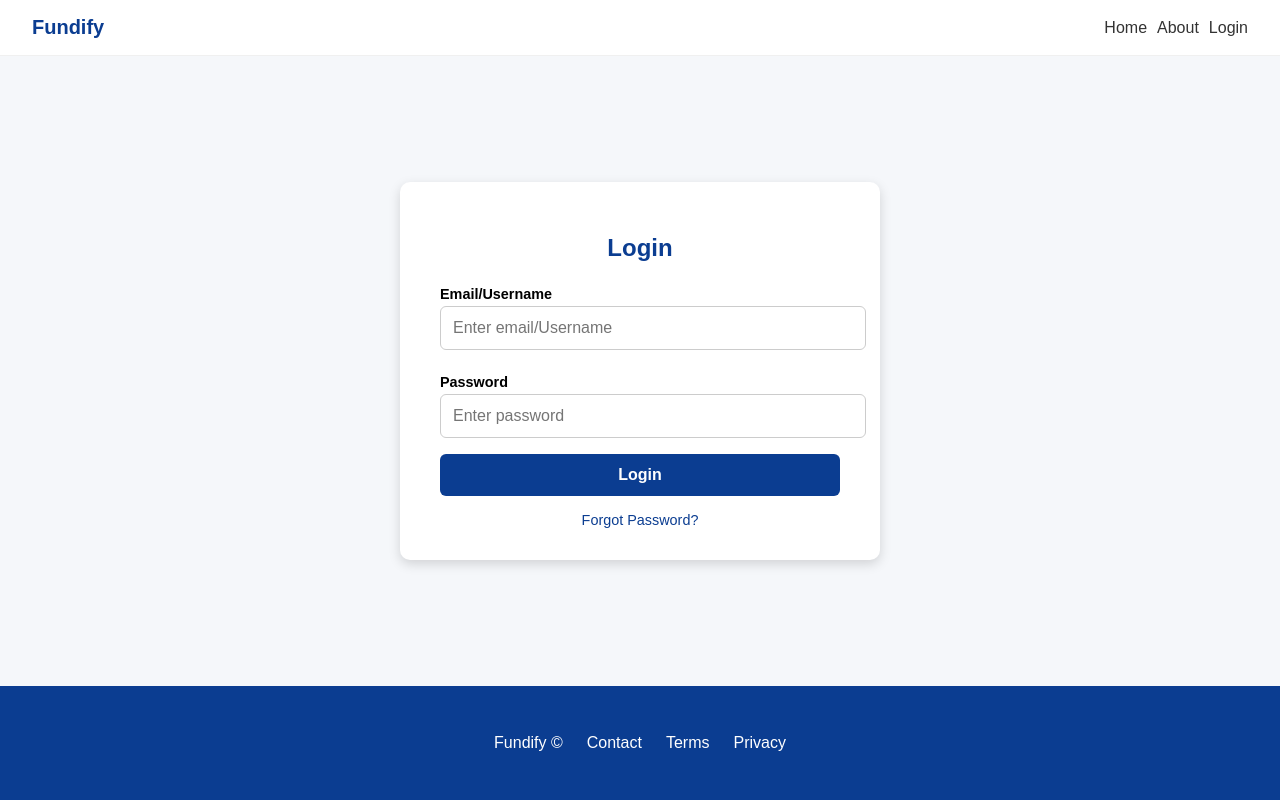
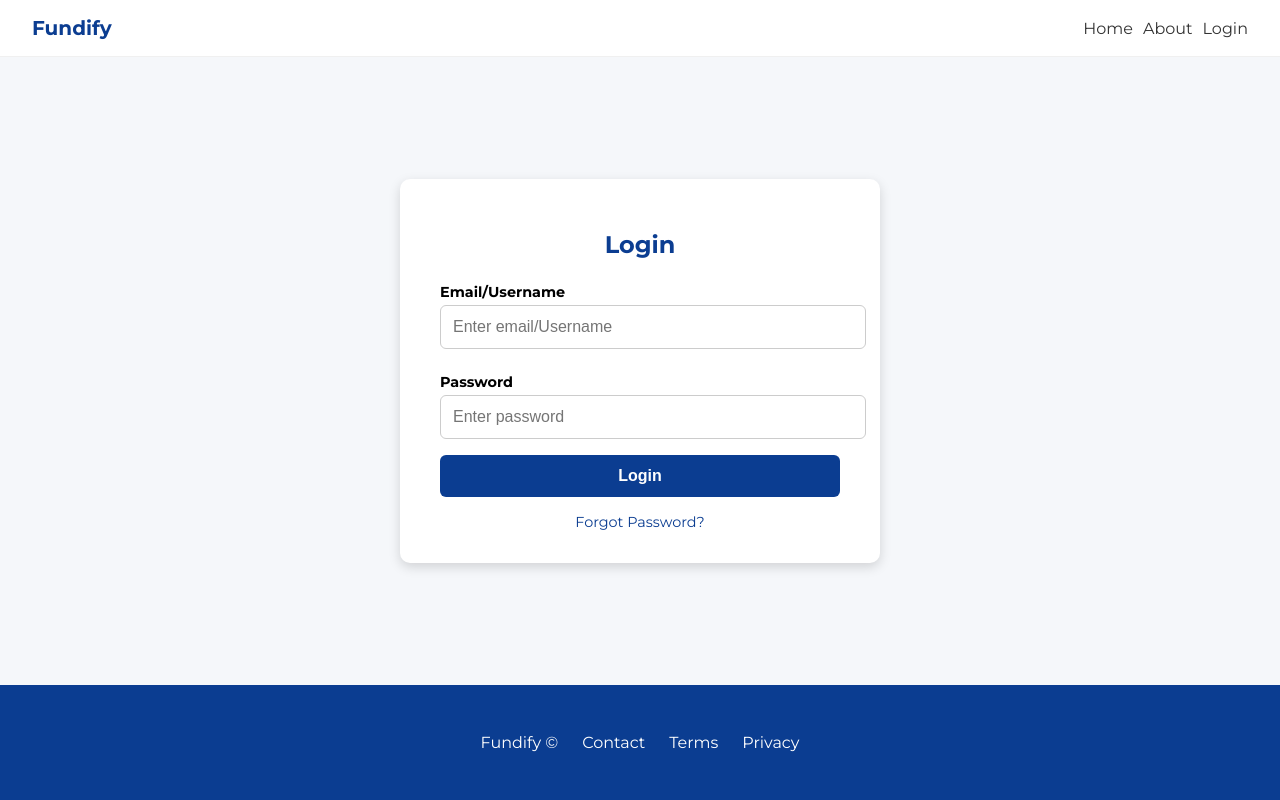
Before and after one commit to KingHazo/AC41004---Industrial-Team-Project, a PHP site: page /login/login.html in a window 1280 px wide. Run offline with PHP 8.4, Linux system fonts and the light colour scheme.

Commit message:
made the font consistent

```diff
--- a/Style.css
+++ b/Style.css
@@ -4,6 +4,7 @@ body {
     margin: 0;
     display: flex;
     flex-direction: column;
+    font-family: 'Montserrat', sans-serif;
 }
 
 /* pushes footer down */
--- a/about.html
+++ b/about.html
@@ -7,6 +7,7 @@
     <title>About</title>
     <link rel="stylesheet" href="Style.css">
     <link rel="stylesheet" href="navbar.css">
+    <link href="https://fonts.googleapis.com/css2?family=Montserrat:wght@400;500;600;700&display=swap" rel="stylesheet">
 </head>
 
 <body>
--- a/index.html
+++ b/index.html
@@ -7,6 +7,7 @@
     <title>Document</title>
     <link rel="stylesheet" href="Style.css">
     <link rel="stylesheet" href="navbar.css">
+    <link href="https://fonts.googleapis.com/css2?family=Montserrat:wght@400;500;600;700&display=swap" rel="stylesheet">
 </head>
 
 <body>
--- a/login/login.css
+++ b/login/login.css
@@ -3,7 +3,7 @@ body {
     flex-direction: column;
     min-height: 100vh;
     margin: 0;
-    font-family: Arial, sans-serif;
+    font-family: 'Montserrat', sans-serif;
     background: #f5f7fa;
 }
 
--- a/login/login.html
+++ b/login/login.html
@@ -7,6 +7,7 @@
     <title>Document</title>
     <link rel="stylesheet" href="login.css">
     <link rel="stylesheet" href="../navbar.css">
+    <link href="https://fonts.googleapis.com/css2?family=Montserrat:wght@400;500;600;700&display=swap" rel="stylesheet">
 </head>
 
 <body>
--- a/navbar.html
+++ b/navbar.html
@@ -1,5 +1,5 @@
 <header class="site-header">
-    <a class="logo" href="index.html">Fundify</a>
+    <a class="logo" href="/index.html">Fundify</a>
     <nav class="main-nav">
         <ul class="nav-list">
             <li><a class="nav-links" href="/index.html">Home</a></li>
```
